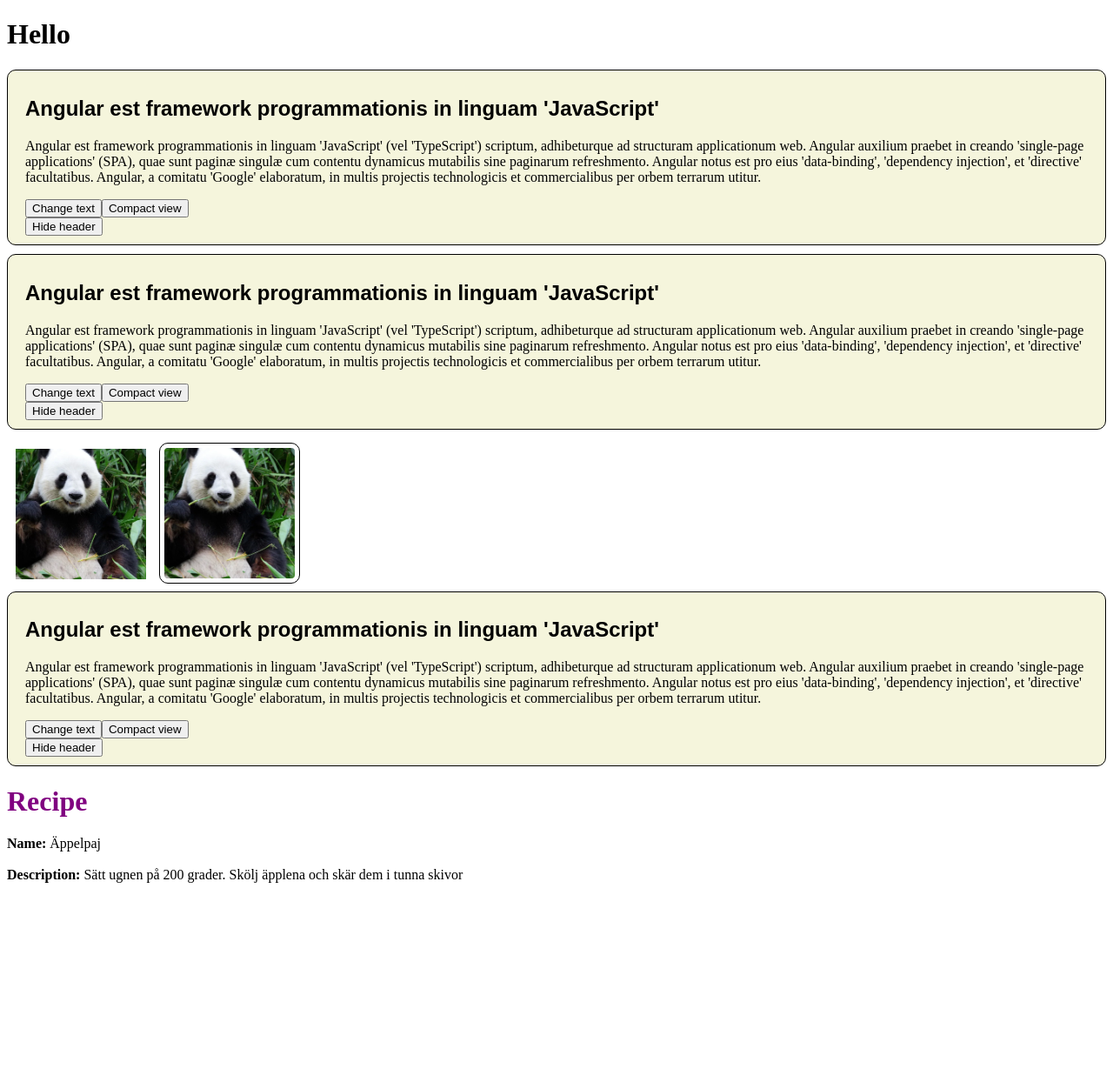
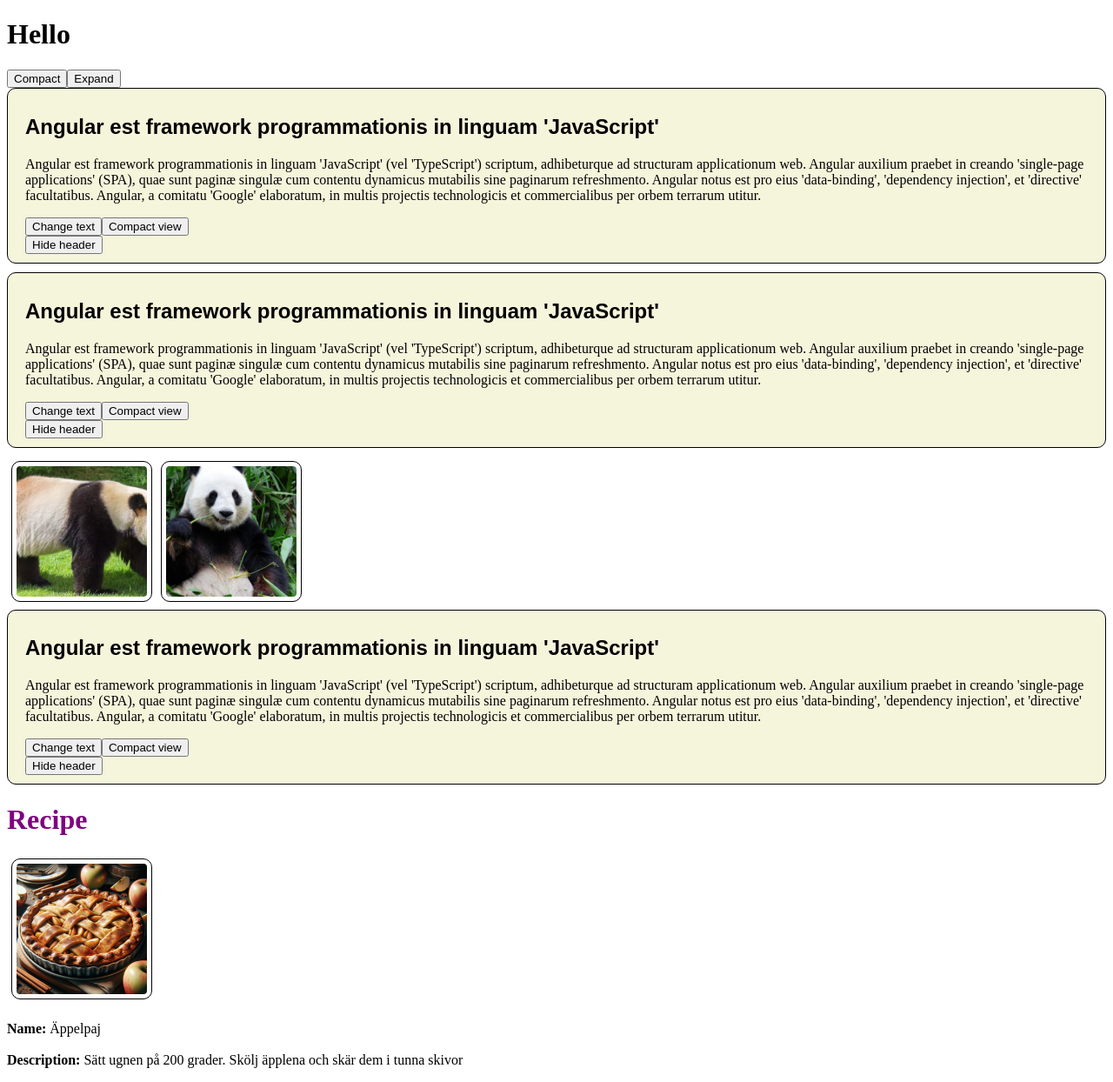
Before and after one commit to Grubesic/angular-shop, an Angular app: page / in a window 1280 px wide. Shown: the whole page at 87% size. Before the commit the page ends 1031 px from the top, so only its background shows below. Built offline with nearby package versions, Linux system fonts and the light colour scheme.

Commit message:
Recipe continued övning

```diff
--- a/src/app/app.component.html
+++ b/src/app/app.component.html
@@ -1,4 +1,9 @@
 <h1>Hello</h1>
+
+<button (click)="isCompact(true)">Compact</button>
+<button (click)="isCompact(false)">Expand</button>
+
+
 <app-news-item header="Angular est framework programmationis in linguam 'JavaScript'"
                content="Angular est framework programmationis in linguam 'JavaScript' (vel 'TypeScript') scriptum, adhibeturque ad structuram applicationum web. Angular auxilium praebet in creando 'single-page applications' (SPA), quae sunt paginæ singulæ cum contentu dynamicus mutabilis sine paginarum refreshmento. Angular notus est pro eius 'data-binding', 'dependency injection', et 'directive' facultatibus. Angular, a comitatu 'Google' elaboratum, in multis projectis technologicis et commercialibus per orbem terrarum utitur.">
 
@@ -8,9 +13,9 @@
 
 </app-news-item>
 
-<app-thumbnail [fullWidth]="false" [hasBorder]="false"></app-thumbnail>
+<app-thumbnail [fullWidth]="false" [hasBorder]="true" filename="pandas/walking.png"></app-thumbnail>
 
-<app-thumbnail [fullWidth]="false" [hasBorder]="true"></app-thumbnail>
+<app-thumbnail [fullWidth]="false" [hasBorder]="true" filename="pandas/eating.webp"></app-thumbnail>
 
 
 
@@ -21,6 +26,7 @@
 
 <app-recipe
   name="Äppelpaj"
-  description="Sätt ugnen på 200 grader. Skölj äpplena och skär dem i tunna skivor" >
+  description="Sätt ugnen på 200 grader. Skölj äpplena och skär dem i tunna skivor"
+  filename="recipe/applepaj.webp">
 
 </app-recipe>
--- a/src/app/app.component.ts
+++ b/src/app/app.component.ts
@@ -4,6 +4,7 @@ import { RouterOutlet } from '@angular/router';
 import {NewsItemComponent} from "./news-item/news-item.component";
 import {RecipeComponent} from "./recipe/recipe.component";
 import {ThumbnailComponent} from "./thumbnail/thumbnail.component";
+import {DisplayModeService} from "./display-mode.service";
 
 @Component({
   selector: 'app-root',
@@ -14,4 +15,13 @@ import {ThumbnailComponent} from "./thumbnail/thumbnail.component";
 })
 export class AppComponent {
   title = 'angular-shop';
+
+
+  constructor(private displayModeService: DisplayModeService) {
+
+  }
+
+  isCompact(isCompact: boolean) {
+    this.displayModeService.changeCompactStatus(isCompact);
+  }
 }
--- /dev/null
+++ b/src/app/display-mode.service.ts
@@ -0,0 +1,15 @@
+import { Injectable } from '@angular/core';
+import {BehaviorSubject} from "rxjs";
+
+@Injectable({
+  providedIn: 'root'
+})
+export class DisplayModeService {
+
+  private isCompact: BehaviorSubject<boolean> = new BehaviorSubject<boolean>(false);
+  currentCompactStatus = this.isCompact.asObservable();
+
+  changeCompactStatus(isCompact: boolean) {
+    this.isCompact.next(isCompact);
+  }
+}
--- a/src/app/news-item/news-item.component.ts
+++ b/src/app/news-item/news-item.component.ts
@@ -1,5 +1,6 @@
 import {Component, Input} from '@angular/core';
 import { CommonModule } from '@angular/common';
+import {DisplayModeService} from "../display-mode.service";
 
 @Component({
   selector: 'app-news-item',
@@ -17,6 +18,18 @@ export class NewsItemComponent {
   headerVisible = true;
 
 
+  constructor(private displayModeService: DisplayModeService) {
+    this.displayModeService.currentCompactStatus.subscribe({
+      next: (isCompact) => {
+        this.headerVisible = !isCompact;
+        this.detailsVisible = !isCompact;
+      },
+      error: (err) => {
+        console.log(err);
+      }
+    })
+  }
+
   changeText() {
     this.header = "Header changed";
     this.content = "Content changed";
--- a/src/app/recipe/recipe.component.html
+++ b/src/app/recipe/recipe.component.html
@@ -1,6 +1,9 @@
 <h1>Recipe</h1>
 
-<p>
-  <b>Name: </b> {{name}}<br><br>
-  <b>Description: </b>{{description}}
-</p>
+<div>
+  <app-thumbnail [fullWidth]="false" [hasBorder]="true" filename="{{filename}}"></app-thumbnail>
+  <p>
+    <b>Name: </b> {{name}}<br><br>
+    <b>Description: </b>{{description}}
+  </p>
+</div>
--- a/src/app/recipe/recipe.component.ts
+++ b/src/app/recipe/recipe.component.ts
@@ -1,10 +1,11 @@
 import {Component, Input} from '@angular/core';
 import { CommonModule } from '@angular/common';
+import {ThumbnailComponent} from "../thumbnail/thumbnail.component";
 
 @Component({
   selector: 'app-recipe',
   standalone: true,
-  imports: [CommonModule],
+  imports: [CommonModule, ThumbnailComponent],
   templateUrl: './recipe.component.html',
   styleUrl: './recipe.component.css'
 })
@@ -12,4 +13,5 @@ export class RecipeComponent {
 
   @Input() name = "";
   @Input() description = "";
+  @Input() filename = "missing-image.webp";
 }
--- a/src/app/thumbnail/thumbnail.component.html
+++ b/src/app/thumbnail/thumbnail.component.html
@@ -1,4 +1,2 @@
 
-<img *ngIf="!fullWidth" [ngClass]="{'border': hasBorder}"  class="compact" src="/assets/pandas/eating.webp" alt="panda">
-
-<img *ngIf="fullWidth" [ngClass]="{'border': hasBorder}" class="full-width" src="/assets/pandas/eating.webp" alt="panda full width">
+<img [ngClass]="{'border': hasBorder, 'full-width': fullWidth, 'compact': !fullWidth}" class="full-width" src="/assets/{{filename}}">
--- a/src/app/thumbnail/thumbnail.component.ts
+++ b/src/app/thumbnail/thumbnail.component.ts
@@ -1,5 +1,6 @@
 import {Component, Input} from '@angular/core';
 import { CommonModule } from '@angular/common';
+import {DisplayModeService} from "../display-mode.service";
 
 @Component({
   selector: 'app-thumbnail',
@@ -13,4 +14,17 @@ export class ThumbnailComponent {
 
   @Input() hasBorder: boolean = false;
 
+  @Input() filename = "missing-image.webp";
+
+
+  constructor(private displayModeService: DisplayModeService) {
+    this.displayModeService.currentCompactStatus.subscribe({
+      next: (isCompact) => {
+        this.fullWidth = !isCompact;
+      },
+      error: (err) => {
+        console.log(err);
+      }
+    })
+  }
 }
```
Also changed, not shown: src/assets/recipe/applepaj.webp (added).
